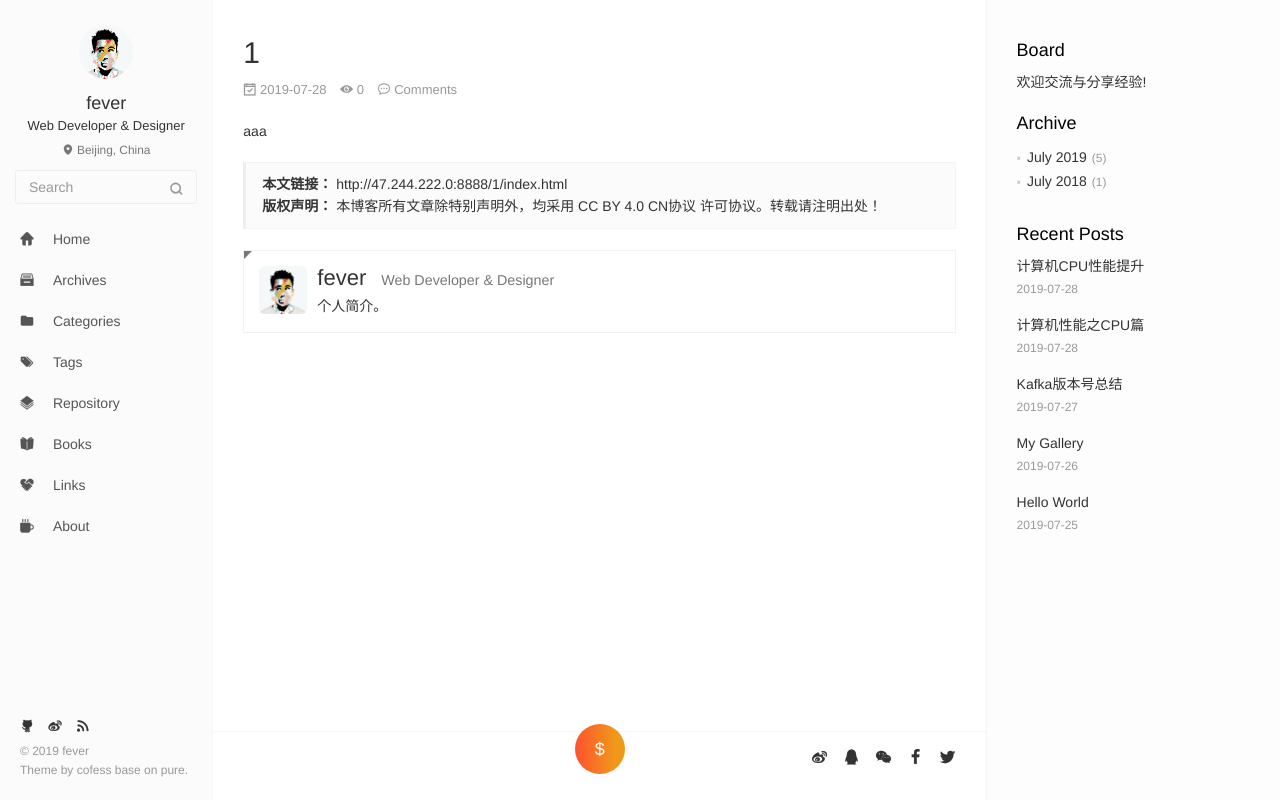
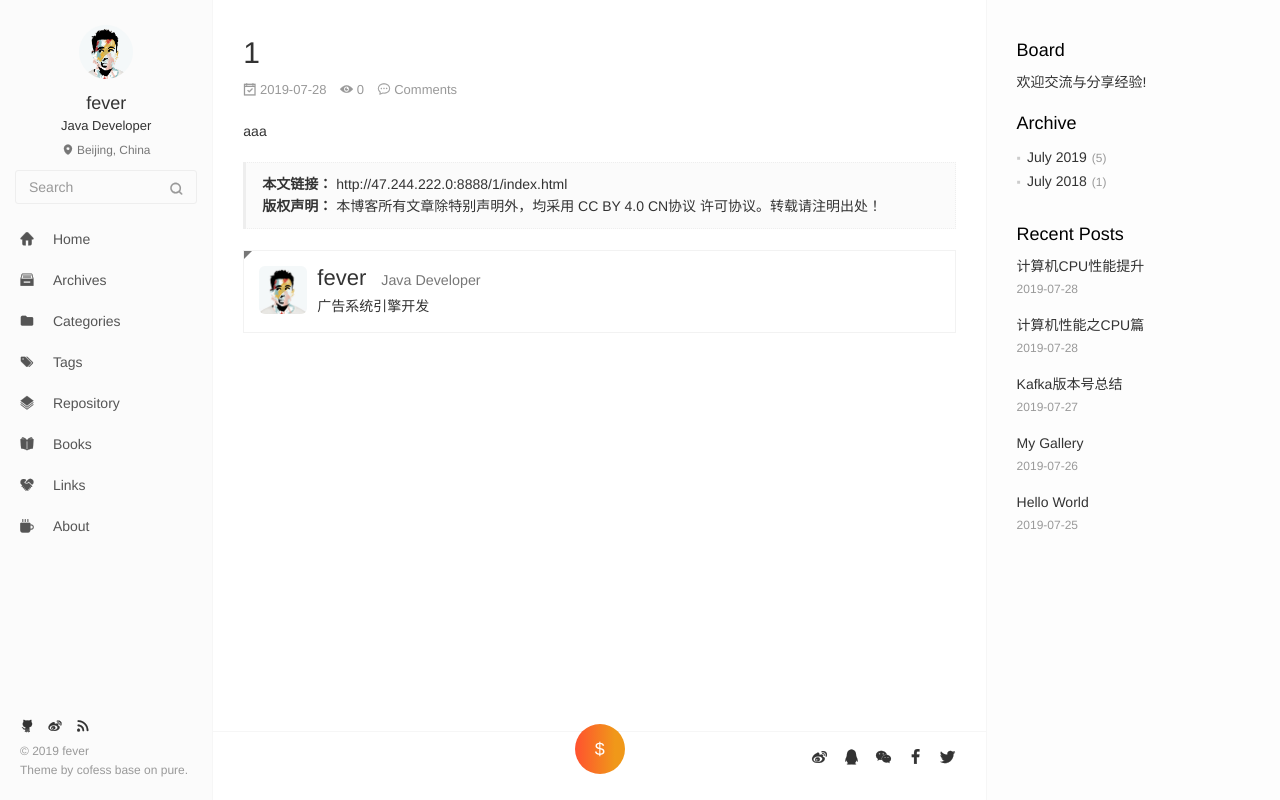
Before and after one commit to jiarus/blog, a plain HTML site: page 1/index.html in a window 1280 px wide. Drawn offline with nearby package versions, Linux system fonts and the light colour scheme; no server answers; a script that the page names is missing.

Commit message:
Site updated: 2019-07-28 05:38:48

```diff
--- a/1/index.html
+++ b/1/index.html
@@ -56,7 +56,7 @@
           <img class="img-circle img-rotate" src="/images/avatar.jpg" width="200" height="200">
         </a>
         <h2 id="name" class="hidden-xs hidden-sm">fever</h2>
-        <h3 id="title" class="hidden-xs hidden-sm hidden-md">Web Developer &amp; Designer</h3>
+        <h3 id="title" class="hidden-xs hidden-sm hidden-md">Java Developer</h3>
         <small id="location" class="text-muted hidden-xs hidden-sm"><i class="icon icon-map-marker"></i> Beijing, China</small>
       </div>
 
@@ -386,8 +386,8 @@
         </a>
       </div>
       <div class="media-body">
-        <h3 class="media-heading"><a href="https://github.com/jiarus" target="_blank"><span class="text-dark">fever</span><small class="ml-1x">Web Developer &amp; Designer</small></a></h3>
-        <div>个人简介。</div>
+        <h3 class="media-heading"><a href="https://github.com/jiarus" target="_blank"><span class="text-dark">fever</span><small class="ml-1x">Java Developer</small></a></h3>
+        <div>广告系统引擎开发</div>
       </div>
     </figure>
   </div>
```
Also changed, not shown: 2018/07/26/测试一下/index.html (+3 -3 lines), 2019/07/25/hello-world/index.html (+3 -3 lines), 2019/07/26/My-Gallery/index.html (+3 -3 lines), 2019/07/27/Kafka版本号总结/index.html (+3 -3 lines), 2019/07/28/计算机CPU性能提升/index.html (+3 -3 lines), 2019/07/28/计算机性能之CPU篇/index.html (+3 -3 lines), archives/2018/07/index.html (+1 -1 lines), archives/2018/index.html (+1 -1 lines), archives/2019/07/index.html (+1 -1 lines), archives/2019/index.html (+1 -1 lines), archives/index.html (+1 -1 lines), index.html (+1 -1 lines).
